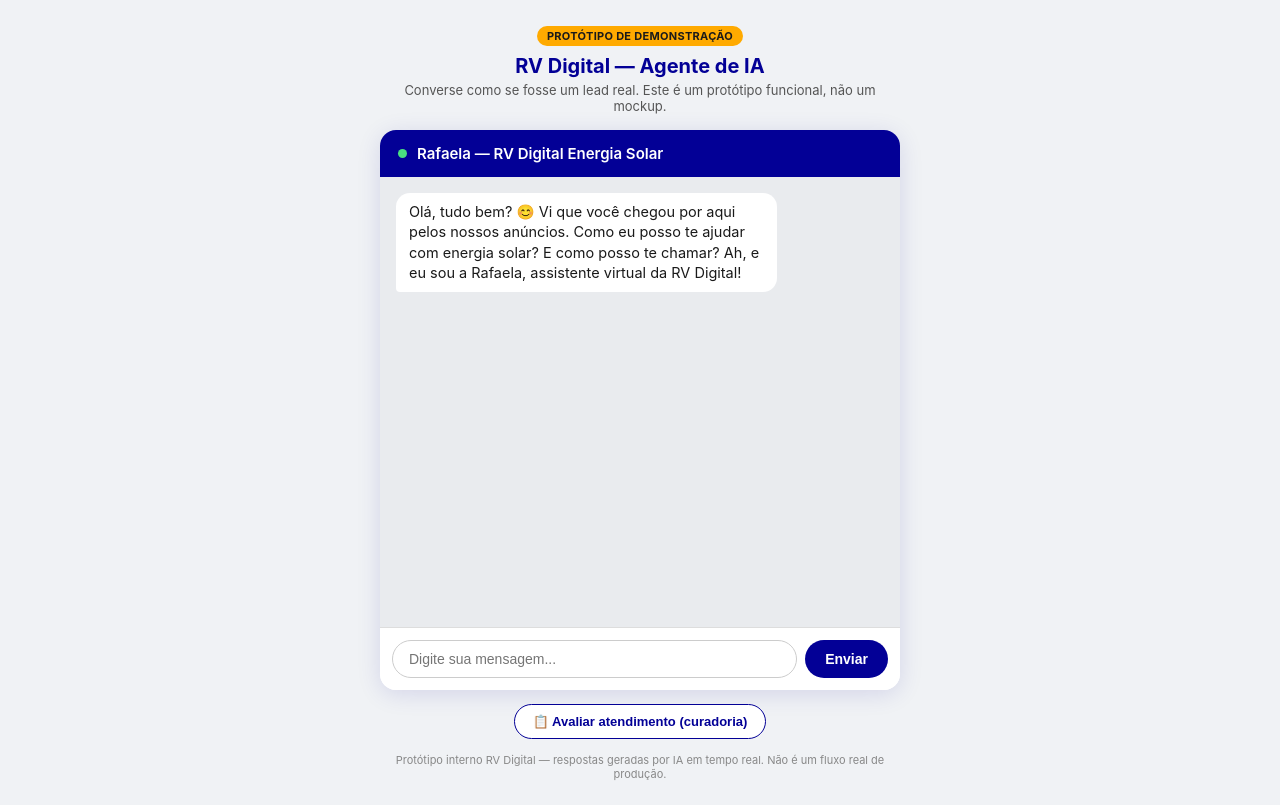
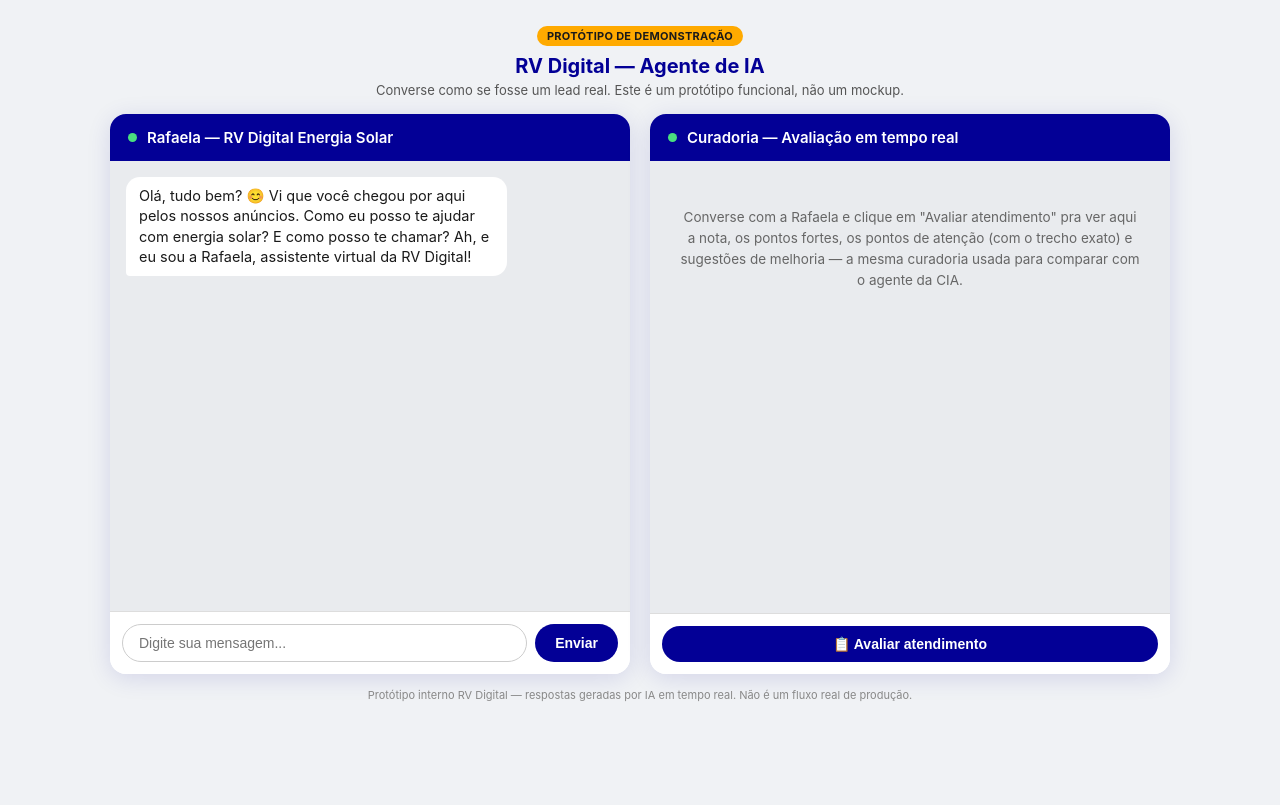
Before and after one commit to aldofontesba-png/ALDO-PROTOTIPO-AGENTE, a website: page public/index.html in a window 1280 px wide. Drawn offline with Linux system fonts and the light colour scheme.

Commit message:
layout: chat e curadoria lado a lado, ambos como cards no mesmo estilo

```diff
--- a/public/index.html
+++ b/public/index.html
@@ -22,10 +22,20 @@
     padding:24px 12px;
   }
   header{
-    max-width:520px;
+    max-width:1060px;
     width:100%;
     text-align:center;
     margin-bottom:16px;
+  }
+  .layout-row{
+    display:flex;
+    flex-direction:row;
+    flex-wrap:wrap;
+    gap:20px;
+    width:100%;
+    max-width:1060px;
+    justify-content:center;
+    align-items:flex-start;
   }
   header h1{
     color:var(--azul);
@@ -49,8 +59,9 @@
     letter-spacing:.3px;
   }
   .chatbox{
+    flex:1 1 460px;
+    max-width:520px;
     width:100%;
-    max-width:520px;
     background:#fff;
     border-radius:16px;
     box-shadow:0 4px 24px rgba(3,0,150,0.12);
@@ -145,41 +156,55 @@
     font-size:11px;
     color:#888;
     text-align:center;
+    max-width:1060px;
+  }
+  .analysis-box{
+    flex:1 1 460px;
     max-width:520px;
+    width:100%;
+    background:#fff;
+    border-radius:16px;
+    box-shadow:0 4px 24px rgba(3,0,150,0.12);
+    overflow:hidden;
+    display:flex;
+    flex-direction:column;
+    height:70vh;
   }
-  .curadoria-btn-wrap{
-    width:100%;
-    max-width:520px;
+  .curadoria-body{
+    flex:1;
+    overflow-y:auto;
+    padding:16px 18px;
+    background:#e9ebee;
+  }
+  .curadoria-placeholder{
+    font-size:13.5px;
+    color:#666;
+    line-height:1.55;
+    text-align:center;
+    margin-top:30px;
+    padding:0 10px;
+  }
+  .curadoria-footer{
     display:flex;
     justify-content:center;
-    margin-top:14px;
+    padding:12px;
+    border-top:1px solid #ddd;
+    background:#fff;
   }
   .curadoria-btn{
-    background:#fff;
-    color:var(--azul);
-    border:1.5px solid var(--azul);
+    background:var(--azul);
+    color:#fff;
+    border:none;
     border-radius:20px;
-    padding:9px 18px;
-    font-size:13px;
+    padding:10px 20px;
+    font-size:14px;
     font-weight:600;
     cursor:pointer;
+    width:100%;
   }
   .curadoria-btn:disabled{
     opacity:.5;
     cursor:not-allowed;
-  }
-  .curadoria-panel{
-    width:100%;
-    max-width:520px;
-    background:#fff;
-    border-radius:16px;
-    box-shadow:0 4px 24px rgba(3,0,150,0.12);
-    margin-top:14px;
-    padding:18px 20px;
-    display:none;
-  }
-  .curadoria-panel.show{
-    display:block;
   }
   .curadoria-nota{
     display:inline-flex;
@@ -240,6 +265,7 @@
   <p>Converse como se fosse um lead real. Este é um protótipo funcional, não um mockup.</p>
 </header>
 
+<div class="layout-row">
   <div class="chatbox">
     <div class="chat-header">
       <div class="dot"></div>
@@ -252,11 +278,19 @@
     </div>
   </div>
 
-<div class="curadoria-btn-wrap">
-  <button id="curadoriaBtn" class="curadoria-btn">📋 Avaliar atendimento (curadoria)</button>
+  <div class="analysis-box">
+    <div class="chat-header">
+      <div class="dot"></div>
+      Curadoria — Avaliação em tempo real
     </div>
-
-<div class="curadoria-panel" id="curadoriaPanel"></div>
+    <div class="curadoria-body" id="curadoriaBody">
+      <div class="curadoria-placeholder">Converse com a Rafaela e clique em "Avaliar atendimento" pra ver aqui a nota, os pontos fortes, os pontos de atenção (com o trecho exato) e sugestões de melhoria — a mesma curadoria usada para comparar com o agente da CIA.</div>
+    </div>
+    <div class="curadoria-footer">
+      <button id="curadoriaBtn" class="curadoria-btn">📋 Avaliar atendimento</button>
+    </div>
+  </div>
+</div>
 
 <footer>
   Protótipo interno RV Digital — respostas geradas por IA em tempo real. Não é um fluxo real de produção.
@@ -328,7 +362,7 @@
   addBubble('Olá, tudo bem? 😊 Vi que você chegou por aqui pelos nossos anúncios. Como eu posso te ajudar com energia solar? E como posso te chamar? Ah, e eu sou a Rafaela, assistente virtual da RV Digital!', 'bot');
 
   const curadoriaBtn = document.getElementById('curadoriaBtn');
-  const curadoriaPanel = document.getElementById('curadoriaPanel');
+  const curadoriaBody = document.getElementById('curadoriaBody');
 
   function escapeHtml(s){
     const d = document.createElement('div');
@@ -343,8 +377,7 @@
     }
     curadoriaBtn.disabled = true;
     curadoriaBtn.textContent = 'Analisando...';
-    curadoriaPanel.classList.add('show');
-    curadoriaPanel.innerHTML = '<div class="curadoria-resumo">Analisando a conversa...</div>';
+    curadoriaBody.innerHTML = '<div class="curadoria-placeholder">Analisando a conversa...</div>';
 
     try{
       const resp = await fetch('/api/curadoria', {
@@ -355,11 +388,11 @@
       const data = await resp.json();
 
       if(!resp.ok){
-        curadoriaPanel.innerHTML = '<div class="curadoria-resumo">Erro: ' + escapeHtml(data.error || 'falha desconhecida') + '</div>';
+        curadoriaBody.innerHTML = '<div class="curadoria-resumo">Erro: ' + escapeHtml(data.error || 'falha desconhecida') + '</div>';
         return;
       }
       if(data.erro_parse){
-        curadoriaPanel.innerHTML = '<div class="curadoria-resumo">Não consegui estruturar a análise. Resposta bruta:</div><div class="curadoria-item">' + escapeHtml(data.raw) + '</div>';
+        curadoriaBody.innerHTML = '<div class="curadoria-resumo">Não consegui estruturar a análise. Resposta bruta:</div><div class="curadoria-item">' + escapeHtml(data.raw) + '</div>';
         return;
       }
 
@@ -390,12 +423,12 @@
           out += '<div class="curadoria-item sugestao">' + escapeHtml(s) + '</div>';
         });
       }
-      curadoriaPanel.innerHTML = out || '<div class="curadoria-resumo">Sem dados suficientes pra avaliar ainda.</div>';
+      curadoriaBody.innerHTML = out || '<div class="curadoria-placeholder">Sem dados suficientes pra avaliar ainda.</div>';
     }catch(err){
-      curadoriaPanel.innerHTML = '<div class="curadoria-resumo">Erro de conexão ao avaliar.</div>';
+      curadoriaBody.innerHTML = '<div class="curadoria-resumo">Erro de conexão ao avaliar.</div>';
     }finally{
       curadoriaBtn.disabled = false;
-      curadoriaBtn.textContent = '📋 Avaliar atendimento (curadoria)';
+      curadoriaBtn.textContent = '📋 Avaliar atendimento';
     }
   }
 
```
Lines whose indentation alone changed are shown as unchanged.
